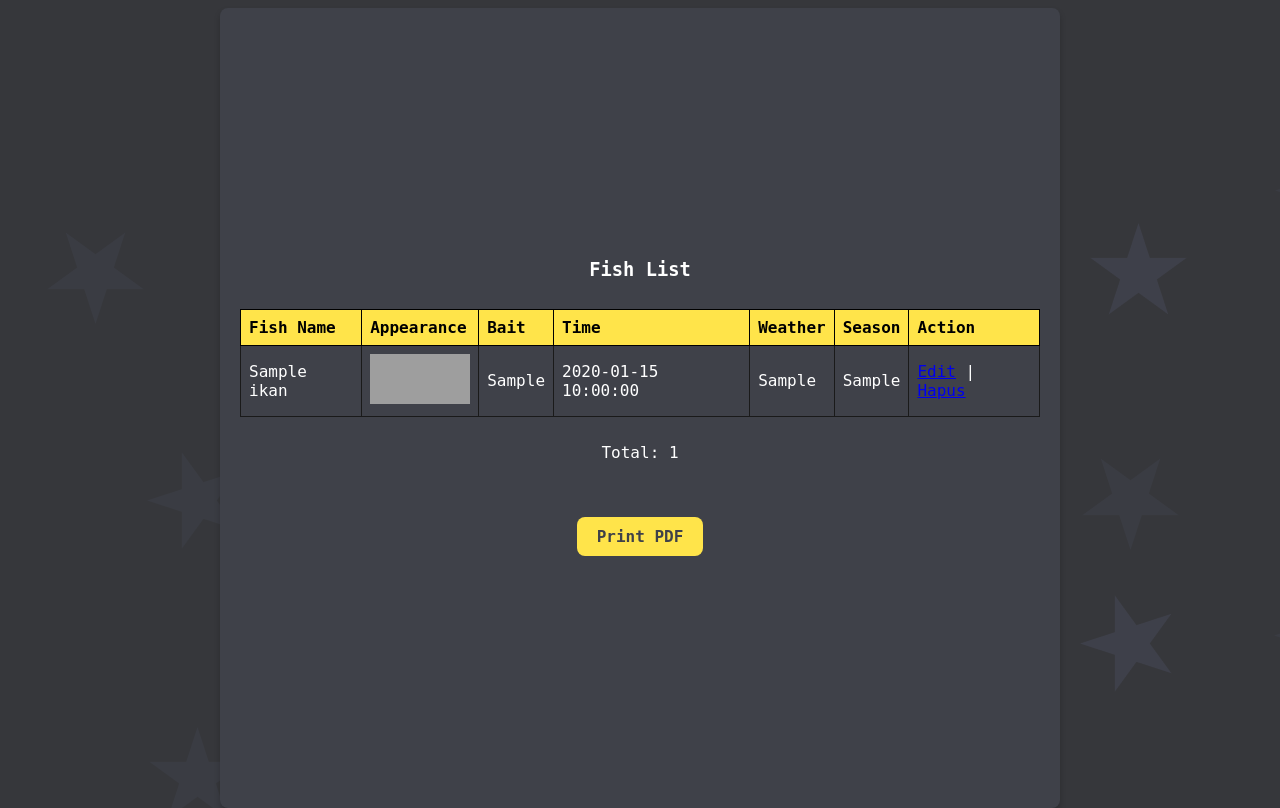
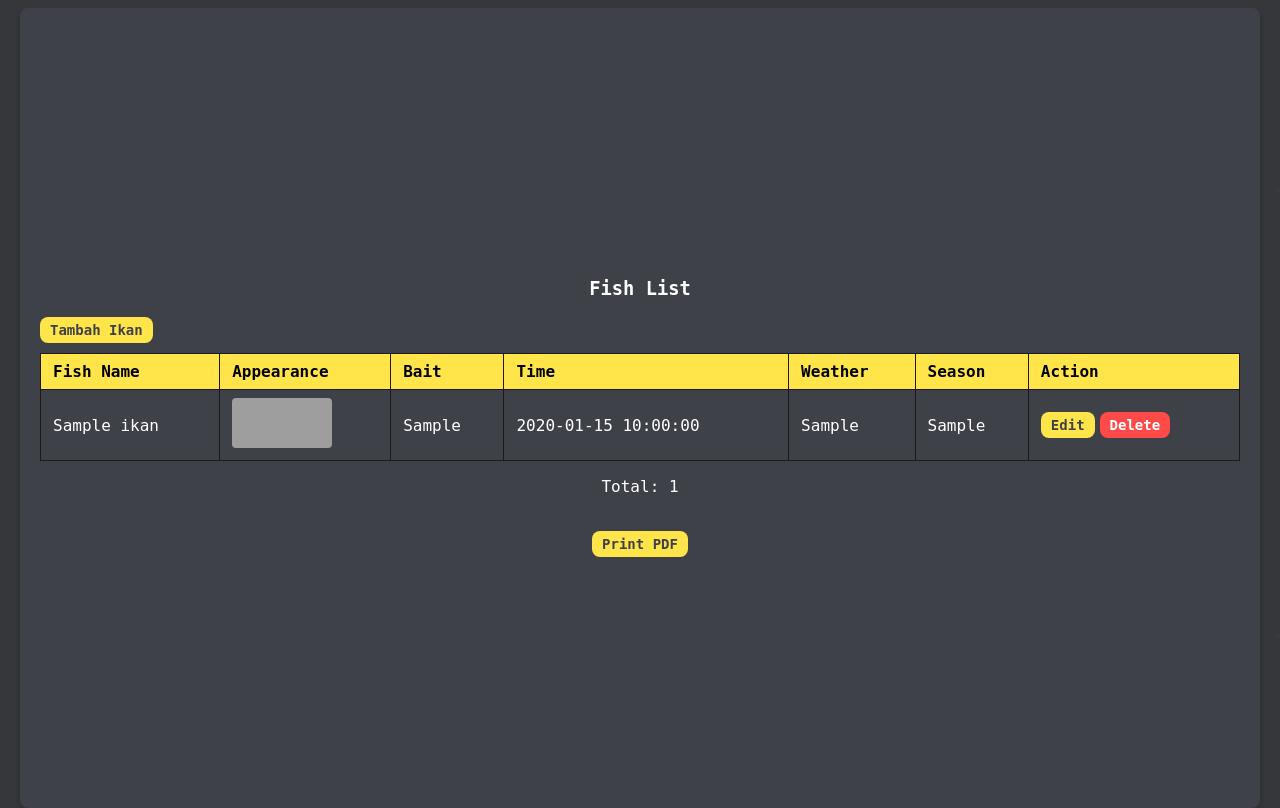
Before and after one commit to dhikryaaa/Fischmania, a PHP site: page /edit-ikan.php in a window 1280 px wide. Run offline with PHP 8.4, Linux system fonts and the light colour scheme; tables that the repository leaves empty or names only in its code hold one stand-in row (values such as "Sample post"); some web fonts are replaced; grey boxes are pictures that could not be loaded.

Commit message:
Some Styling in Edit Ikan, Edit User, and Home Page

```diff
--- a/edit-ikan.php
+++ b/edit-ikan.php
@@ -12,10 +12,9 @@
     <link rel="preconnect" href="https://fonts.gstatic.com" crossorigin>
     <link href="https://fonts.googleapis.com/css2?family=Martian+Mono:wght@100..800&display=swap" rel="stylesheet">
     <style>
-        body,html{
+       body, html {
         width: 100%;
         height: 100vh;
-            font-family: Arial, sans-serif;
         font-family: "Martian Mono", monospace;
         font-optical-sizing: auto;
         font-weight: 400;
@@ -33,9 +32,8 @@
         flex-direction: column;
         justify-content: center;
         align-items: center;
-            width: 60%;
-            gap: 10px;
-            max-width: 800px;
+        width: 90%; /* Increased the width to 90% */
+        max-width: 1200px; /* Optional: max width to prevent the card from becoming too wide */
         height: auto;
         background-color: #3F4149;
         border-radius: 8px;
@@ -43,46 +41,69 @@
         padding: 20px;
     }
 
-        .btn-yellow {
+    .table-header {
+        width: 100%;
+        display: flex;
+        justify-content: space-between;
+        align-items: center;
+        margin-bottom: 10px;
+    }
+
+    table {
+        border-collapse: collapse;
+        width: 100%; /* Ensure table takes up full width of the card */
+    }
+
+    th, td {
+        padding: 8px 12px; /* Increased padding for better spacing */
+        text-align: left;
+        border: 1px solid #1A1A1AFF;
+    }
+
+    th {
+        background-color: #FFE44A;
+        color: black;
+    }
+
+    tr:nth-child(even) {
+        background-color: #313131FF;
+    }
+
+    td {
+        color: white;
+    }
+
+    img {
+        border-radius: 4px;
+    }
+
+    .btn-yellow, .btn-red {
         display: inline-block;
-            background-color: #FFE44A;
-            color: #3F4149;
-            border: none;
-            border-radius: 8px;
-            padding: 10px 20px;
-            font-size: 16px;
+        padding: 5px 10px;
+        font-size: 14px;
         font-weight: bold;
         text-decoration: none;
         text-align: center;
         cursor: pointer;
-            margin-bottom: 20px;
         transition: transform 0.2s ease, box-shadow 0.2s ease;
     }
 
-        .btn-yellow:hover {
+    .btn-yellow {
+        background-color: #FFE44A;
+        color: #3F4149;
+        border-radius: 8px;
+    }
+
+    .btn-red {
+        background-color: #FF4A4A;
+        color: white;
+        border-radius: 8px;
+        margin-left: 5px;
+    }
+
+    .btn-yellow:hover, .btn-red:hover {
         transform: scale(1.05);
         box-shadow: 0 4px 8px rgba(0, 0, 0, 0.3);
-        }
-
-        table{
-            border-collapse: collapse;
-            width: 100%;
-        }
-
-        th {
-            padding: 8px;
-            text-align: left;
-            background-color: #FFE44A;
-            color: black;
-            border: 1px solid black;
-        }
-
-        tr:nth-child(even){background-color: #313131FF;}
-
-        td {
-            border: 1px solid #1A1A1AFF;
-            padding: 8px;
-            color: white;
     }
     </style>
     <script type="text/javascript">
@@ -96,6 +117,10 @@
         <header>
             <h3>Fish List</h3>
         </header>
+
+        <div class="table-header">
+            <a href="form-input.php" class="btn-yellow">Tambah Ikan</a>
+        </div>
 
         <table>
             <thead>
@@ -115,19 +140,19 @@
 
                 $query = mysqli_query($connect, $sql);
 
-                while($ikan = mysqli_fetch_array($query)){
+                while ($ikan = mysqli_fetch_array($query)) {
                     echo "<tr>";
 
-                    echo "<td>".$ikan['name']."</td>";
-                    echo "<td><img src='gambarikan/".$ikan['appearance']."' width='100' height='50'></td>";
-                    echo "<td>".$ikan['bait']."</td>";
-                    echo "<td>".$ikan['time']."</td>";
-                    echo "<td>".$ikan['weather']."</td>";
-                    echo "<td>".$ikan['season']."</td>";
+                    echo "<td>" . $ikan['name'] . "</td>";
+                    echo "<td><img src='gambarikan/" . $ikan['appearance'] . "' width='100' height='50'></td>";
+                    echo "<td>" . $ikan['bait'] . "</td>";
+                    echo "<td>" . $ikan['time'] . "</td>";
+                    echo "<td>" . $ikan['weather'] . "</td>";
+                    echo "<td>" . $ikan['season'] . "</td>";
 
                     echo "<td>";
-                    echo "<a href='form-editikan.php?id=".$ikan['id']."' class='button-blue'>Edit</a> | ";
-                    echo "<a href='hapus-ikan.php?id=".$ikan['id']."' class='button-red' onclick='return confirmDelete()'>Hapus</a>";
+                    echo "<a href='form-editikan.php?id=" . $ikan['id'] . "' class='btn-yellow'>Edit</a>";
+                    echo "<a href='hapus-ikan.php?id=" . $ikan['id'] . "' class='btn-red' onclick='return confirmDelete()'>Delete</a>";
                     echo "</td>";
 
                     echo "</tr>";
--- a/index.php
+++ b/index.php
@@ -124,6 +124,11 @@
         <?php if(isset($_SESSION['id'])): ?>
             <!-- Contribute Link for Logged-In Users -->
             <a href="form-input.php">Contribute</a>
+
+            <?php if ($_SESSION['usertype'] == 1): ?>
+                <a href="desbord-mimin.php">Dashboard</a>
+            <?php endif; ?>
+
             <button class="authBtn"><a href="proses-logout.php">Log Out</a></button>
         <?php else: ?>
             <a href="form-pendaftaran.php">Contribute</a>
```
Also changed, not shown: edit-user.php (+30 -12 lines). Lines whose indentation alone changed are shown as unchanged.
